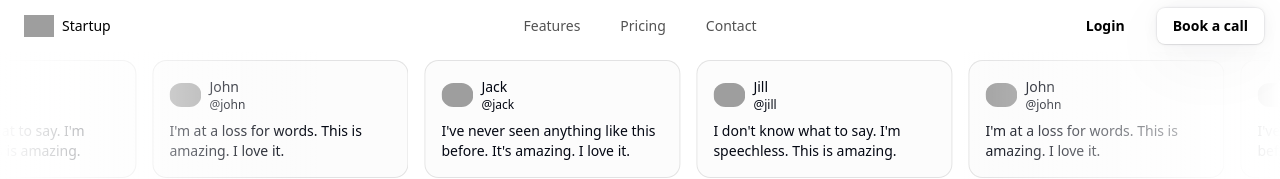
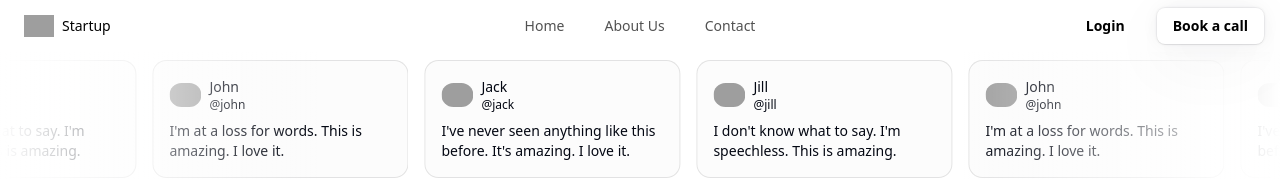
Before and after one commit to prajwalom/zerodha-clone-nextjs, a Next.js app: page / in a window 1280 px wide. Shown: the top 179 px of the page. Built offline with nearby package versions, Linux system fonts and the light colour scheme; grey boxes are pictures that could not be loaded.

Commit message:
fix issue

```diff
--- a/src/components/ui/resizable-navbar.tsx
+++ b/src/components/ui/resizable-navbar.tsx
@@ -290,12 +290,12 @@ export const NavbarButton = ({
 export function NavbarDemo() {
   const navItems = [
     {
-      name: "Features",
-      link: "#features",
+      name: "Home",
+      link: "#home",
     },
     {
-      name: "Pricing",
-      link: "#pricing",
+      name: "About Us",
+      link: "#About us",
     },
     {
       name: "Contact",
@@ -355,7 +355,7 @@ export function NavbarDemo() {
                 variant="primary"
                 className="w-full"
               >
-                Book a call
+                Sign Up
               </NavbarButton>
             </div>
           </MobileNavMenu>
```
